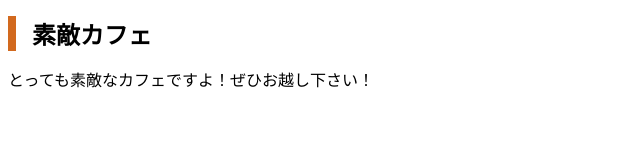
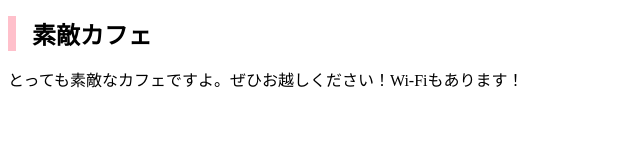
Before and after one commit to tomohiro-yoshinaga/mycafe, a plain HTML site: page index.html in a window 1280 px wide. Shown: the whole page, without its empty margins (0-640 px from the left). Drawn offline with Linux system fonts and the light colour scheme.

Commit message:
Add files via upload

```diff
--- a/css/styles.css
+++ b/css/styles.css
@@ -1,5 +1,5 @@
 h1 {
   font-size: 24px;
   padding-left: 16px;
-  border-left: 8px solid chocolate;
+  border-left: 8px solid pink;
 }
--- a/index.html
+++ b/index.html
@@ -7,6 +7,6 @@
 </head>
 <body>
   <h1>素敵カフェ</h1>
-  <p>とっても素敵なカフェですよ！ぜひお越し下さい！</p>
+  <p>とっても素敵なカフェですよ。ぜひお越しください！Wi-Fiもあります！</p>
 </body>
 </html>
```
